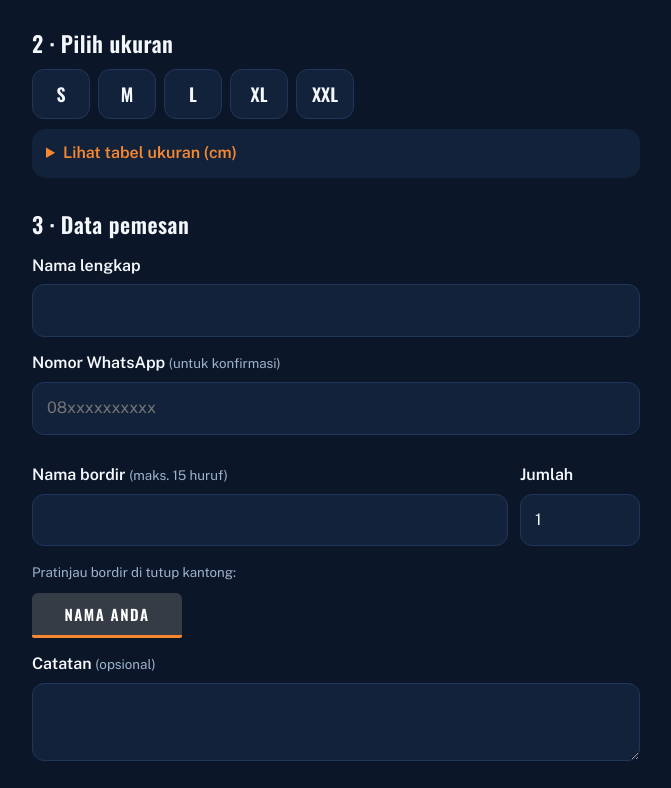
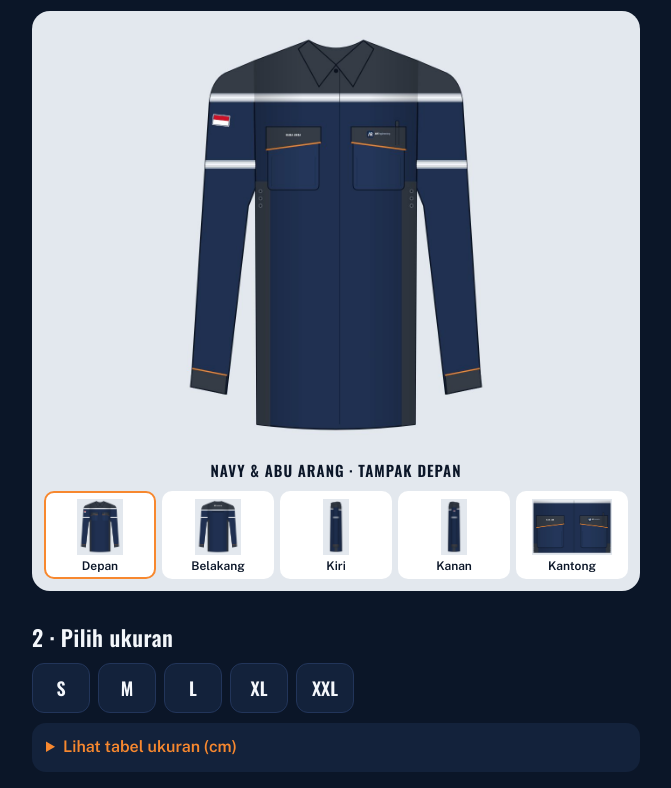
Before and after one commit to aldirahman025-png/arengineering-legal, a plain HTML site: page pesan-baju/index.html in a window 1280 px wide. Shown: the part 585-1373 px from the top of the page, without its empty margins (304-975 px from the left). Drawn offline with nearby package versions, Linux system fonts and the light colour scheme.

Commit message:
Pesan baju: galeri depan, belakang, samping kiri-kanan, dan detail kantong (#2)
Galeri berganti otomatis mengikuti warna yang dipilih.


Claude-Session: https://claude.ai/code/session_01J5ZoHW42oDqcVYEnvrR4fC

Co-authored-by: Claude <noreply@anthropic.com>

```diff
--- a/pesan-baju/index.html
+++ b/pesan-baju/index.html
@@ -7,7 +7,7 @@
 <meta name="description" content="Pre-order baju lapangan AREngineering: 3 warna, pita reflektor, bordir nama sendiri. Harga sesuai konveksi, tanpa untung.">
 <meta property="og:title" content="Pre-Order Baju Lapangan AREngineering">
 <meta property="og:description" content="3 warna · pita reflektor · bordir nama sendiri · harga sesuai konveksi">
-<meta property="og:image" content="warna-B.png">
+<meta property="og:image" content="https://aldirahman025-png.github.io/arengineering-legal/pesan-baju/B-depan.jpg">
 <link rel="preconnect" href="https://fonts.googleapis.com">
 <link href="https://fonts.googleapis.com/css2?family=Oswald:wght@500;600;700&family=Public+Sans:wght@400;600;700&display=swap" rel="stylesheet">
 <style>
@@ -52,6 +52,15 @@ button:disabled{opacity:.6;cursor:wait}
 .wa{display:block;text-align:center;background:#25D366;color:#06210F;text-decoration:none;border-radius:14px;padding:14px;font:700 18px Oswald,sans-serif;letter-spacing:.5px;margin-top:10px}
 .info{margin-top:28px;background:var(--card);border-left:5px solid var(--ac);border-radius:12px;padding:14px 16px;color:#DCE5F0;font-size:15px}
 .info ul{margin:6px 0 0;padding-left:18px}
+.gal{margin-top:14px;background:var(--photo);border-radius:18px;padding:12px}
+.gal .main{display:flex;justify-content:center;align-items:center;height:430px}
+.gal .main img{max-height:100%;max-width:100%;display:block;border-radius:10px}
+.gal .cap{text-align:center;color:#0B1628;font:600 15px Oswald,sans-serif;letter-spacing:1px;margin:6px 0 10px}
+.tabs{display:grid;grid-template-columns:repeat(5,1fr);gap:6px}
+.tabs button{margin:0;padding:6px 2px 4px;background:#fff;border:2px solid transparent;border-radius:10px;font:600 12px 'Public Sans',sans-serif;letter-spacing:0;color:#0B1628;display:flex;flex-direction:column;align-items:center;gap:4px}
+.tabs button img{height:56px;width:auto;object-fit:contain;display:block}
+.tabs button[aria-pressed=true]{border-color:var(--ac)}
+@media (max-width:420px){.gal .main{height:360px}.tabs button img{height:44px}}
 footer{color:var(--mu);font-size:13px;margin-top:28px;text-align:center}
 @media (max-width:420px){h1{font-size:36px}.colors b{font-size:13px}}
 </style>
@@ -69,6 +78,12 @@ footer{color:var(--mu);font-size:13px;margin-top:28px;text-align:center}
       <div><input type="radio" name="warna" id="wA" value="A" required><label for="wA"><img src="warna-A.png" alt="Navy dan abu arang" loading="lazy"><b>Navy &amp; Abu Arang</b></label></div>
       <div><input type="radio" name="warna" id="wB" value="B"><label for="wB"><img src="warna-B.png" alt="Navy dan oranye" loading="lazy"><b>Navy &amp; Oranye</b></label></div>
       <div><input type="radio" name="warna" id="wC" value="C"><label for="wC"><img src="warna-C.png" alt="Hijau zaitun dan hitam" loading="lazy"><b>Zaitun &amp; Hitam</b></label></div>
+    </div>
+
+    <div class="gal" aria-label="Galeri tampilan baju">
+      <div class="main"><img id="gImg" src="A-depan.jpg" alt="Tampak depan"></div>
+      <div class="cap" id="gCap">NAVY &amp; ABU ARANG · TAMPAK DEPAN</div>
+      <div class="tabs" id="gTabs"></div>
     </div>
 
     <h2>2 · Pilih ukuran</h2>
@@ -152,7 +167,22 @@ f.addEventListener('submit', async e => {
   } catch (err) { galat(err.message || 'Koneksi gagal. Coba lagi.'); }
   finally { btn.disabled = false; btn.textContent = 'KIRIM PESANAN'; }
 });
-$('lagi').addEventListener('click', () => { f.reset(); $('flap').textContent = 'NAMA ANDA'; $('ok').style.display = 'none'; f.style.display = 'block'; window.scrollTo({top:0, behavior:'smooth'}); });
+
+const SISI = [['depan','Depan'],['belakang','Belakang'],['kiri','Kiri'],['kanan','Kanan'],['kantong','Kantong']];
+let gW = 'A', gS = 'depan';
+const gTabs = $('gTabs');
+function gal(){
+  $('gImg').src = gW + '-' + gS + '.jpg';
+  const lbl = SISI.find(x=>x[0]==gS)[1];
+  $('gImg').alt = NAMA_WARNA[gW] + ', tampak ' + lbl.toLowerCase();
+  $('gCap').textContent = NAMA_WARNA[gW].toUpperCase() + ' · ' + (gS=='kantong' ? 'DETAIL KANTONG & BORDIR' : 'TAMPAK ' + lbl.toUpperCase());
+  gTabs.innerHTML = '';
+  SISI.forEach(([k,l]) => { const b = document.createElement('button'); b.type='button'; b.setAttribute('aria-pressed', k==gS); b.innerHTML = '<img src="'+gW+'-'+k+'.jpg" alt="" loading="lazy">' + l; b.onclick = () => { gS = k; gal(); }; gTabs.append(b); });
+}
+f.querySelectorAll('input[name=warna]').forEach(r => r.addEventListener('change', () => { gW = r.value; gal(); }));
+SISI.forEach(([k]) => ['A','B','C'].forEach(w => { const i = new Image(); i.src = w+'-'+k+'.jpg'; }));
+gal();
+$('lagi').addEventListener('click', () => { f.reset(); gW='A'; gS='depan'; gal(); $('flap').textContent = 'NAMA ANDA'; $('ok').style.display = 'none'; f.style.display = 'block'; window.scrollTo({top:0, behavior:'smooth'}); });
 </script>
 </body>
 </html>
```
Also changed, not shown: pesan-baju/A-belakang.jpg (added), pesan-baju/A-depan.jpg (added), pesan-baju/A-kanan.jpg (added), pesan-baju/A-kantong.jpg (added), pesan-baju/A-kiri.jpg (added), pesan-baju/B-belakang.jpg (added), pesan-baju/B-depan.jpg (added), pesan-baju/B-kanan.jpg (added), pesan-baju/B-kantong.jpg (added), pesan-baju/B-kiri.jpg (added), pesan-baju/C-belakang.jpg (added), pesan-baju/C-depan.jpg (added), pesan-baju/C-kanan.jpg (added), pesan-baju/C-kantong.jpg (added), 4 more files.
